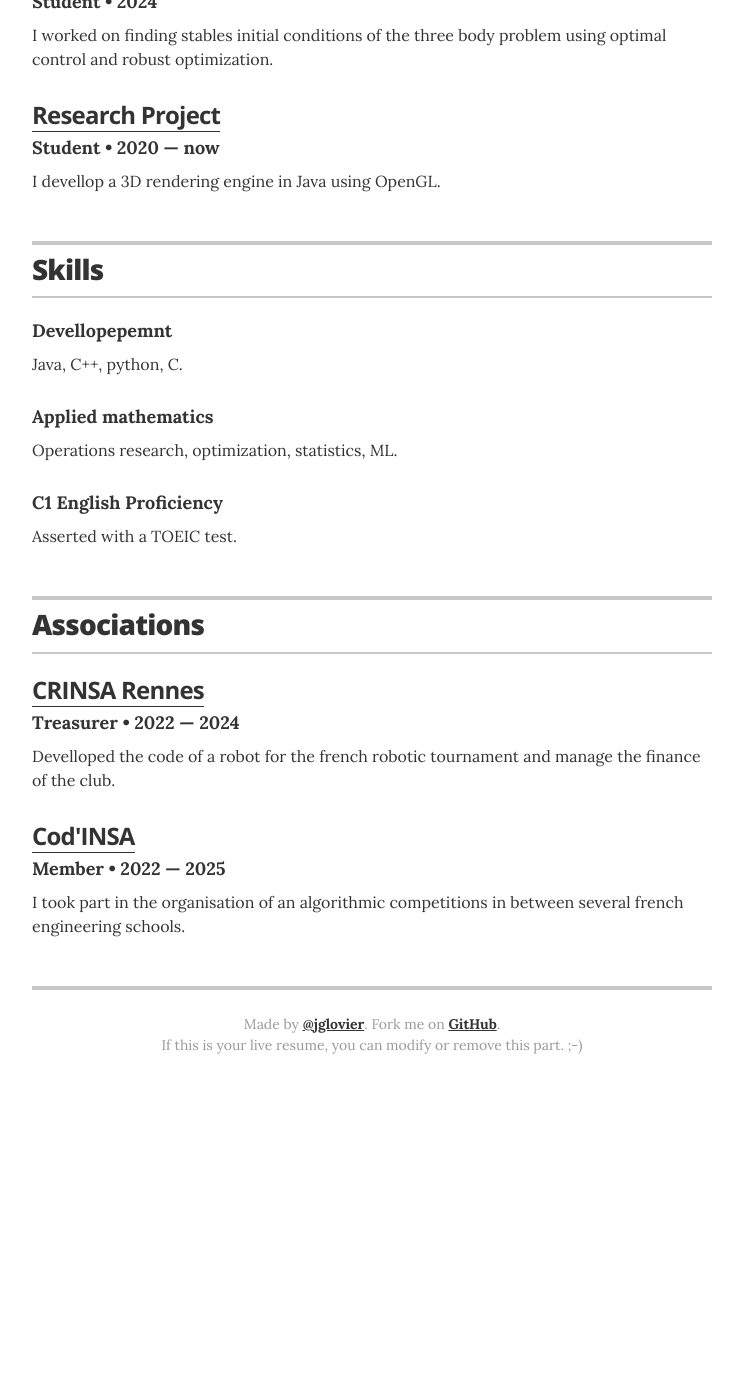
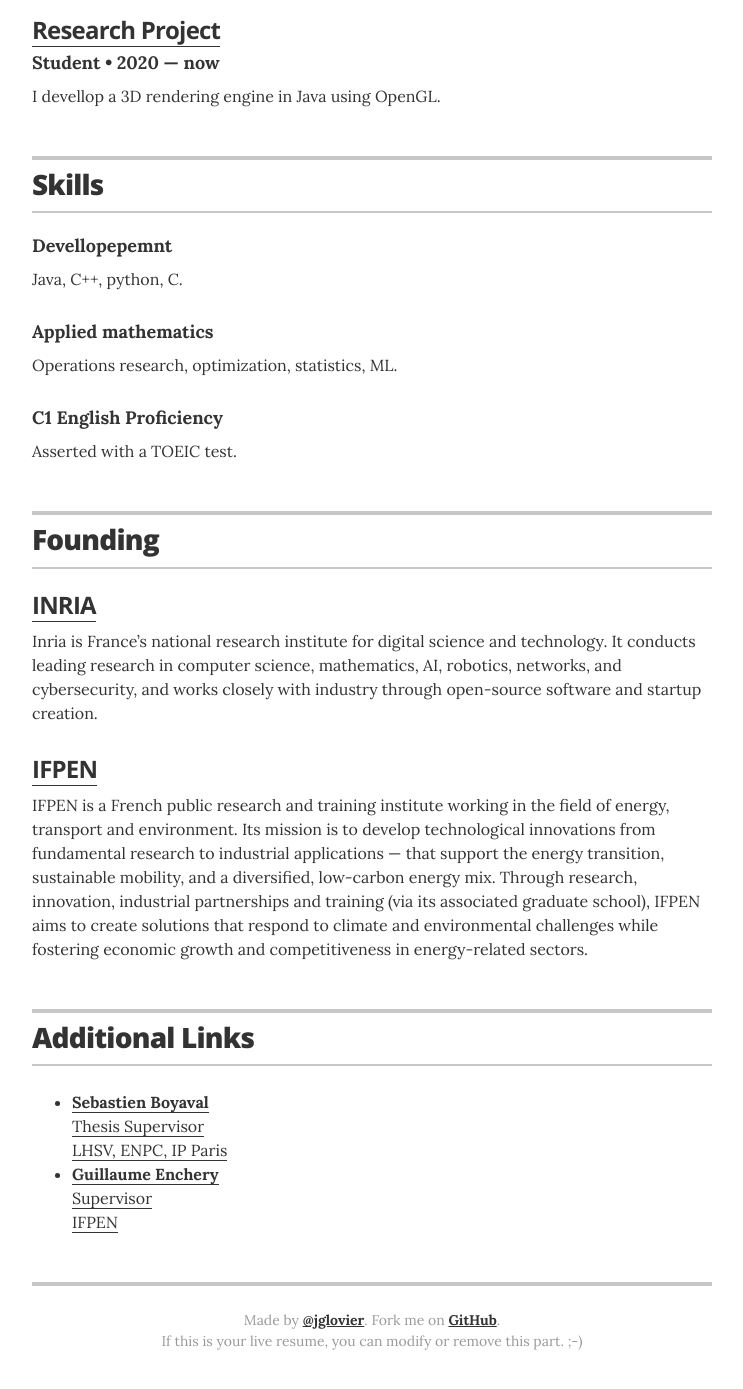
Before and after one commit to LeProblemeEDMN/LeProblemeEDMN.github.io, a Jekyll site: the page built from index.html, in a window 1280 px wide and 1400 px high, scrolled down 1630 px. Shown: the top 1389 px of the window, without its empty margins (268-1011 px from the left). Built offline with Jekyll 4.4.1, drawn with Linux system fonts in a browser that asks for light colours; before the commit the page ends 2734 px from its top, so only the background shows below that; some of the changed text lies outside the part shown.

Commit message:
summary V2

```diff
--- a/_config.yml
+++ b/_config.yml
@@ -1,6 +1,6 @@
 # Site settings
 title: "Baptiste Guilbery"
-description: "A resume template for Jekyll and GitHub Pages sites."
+description: "A resume."
 
 # Build settings
 markdown: kramdown
@@ -29,16 +29,16 @@
 # "no" to display an "I'm not looking for work" message,
 # or remove the resume_looking_for_work option entirely
 # to leave blank
-resume_looking_for_work:        "no"
+#resume_looking_for_work:        "no"
 
 # Decide which sections to use
 # comment out to hide
+resume_section_links:           true
 resume_section_experience:      true
 resume_section_education:       true
 resume_section_projects:        true
 resume_section_skills:          true
 # resume_section_recognition:     true
-#resume_section_links:           true
 resume_section_associations:    true
 # resume_section_interests:       true
 
--- a/_data/associations.yml
+++ b/_data/associations.yml
@@ -1,15 +1,16 @@
 # Associations
 # comment out the urls if you do not wish to display them
 
-- organization: CRINSA Rennes
+- organization: INRIA
   role: Treasurer
   year: 2022 &mdash; 2024
-  url: https://clubrobot.insa-rennes.fr/
-  summary: Develloped the code of a robot for the french robotic tournament and manage the finance of the club.
+  url: https://www.inria.fr/fr
+  summary: Inria is France’s national research institute for digital science and technology. It conducts leading research in computer science, mathematics, AI, robotics, networks, and cybersecurity, and works closely with industry through open-source software and startup creation.
 
 
-- organization: Cod'INSA
+
+- organization: IFPEN
   role: Member
   year: 2022 &mdash; 2025
-  url: https://codinsa.org/
-  summary: I took part in the organisation of an algorithmic competitions in between several french engineering schools.
+  url: https://www.ifpenergiesnouvelles.fr/
+  summary: IFPEN is a French public research and training institute working in the field of energy, transport and environment. Its mission is to develop technological innovations from fundamental research to industrial applications — that support the energy transition, sustainable mobility, and a diversified, low-carbon energy mix. Through research, innovation, industrial partnerships and training (via its associated graduate school), IFPEN aims to create solutions that respond to climate and environmental challenges while fostering economic growth and competitiveness in energy-related sectors.
--- a/_data/links.yml
+++ b/_data/links.yml
@@ -1,5 +1,9 @@
 # links
-- url: "#"
-  description: Springfield Jazz Enthusiasts
-- url: "#"
-  description: Springfield Young Professionals
+- url: https://team.inria.fr/matherials/team-members/sebastien-boyaval/
+  name: Sebastien Boyaval
+  title: Thesis Supervisor
+  affiliation: LHSV, ENPC, IP Paris
+- url: '#'
+  name: Guillaume Enchery
+  title: Supervisor
+  affiliation: IFPEN
--- a/_layouts/resume.html
+++ b/_layouts/resume.html
@@ -160,13 +160,13 @@
       <section class="content-section">
 
         <header class="section-header">
-          <h2>Associations</h2>
+          <h2>Founding</h2>
         </header>
 
         {% for association in site.data.associations %}
         <div class="resume-item" itemscope itemprop="memberOf" itemtype="http://schema.org/Organization">
           <h3 class="resume-item-title" itemprop="name">{% if association.url %}<a href="{{ association.url }}">{{ association.organization }}</a>{% else %}{{ association.organization }}{% endif %}</h3>
-          <h4 class="resume-item-details" itemprop="description">{{ association.role }} &bull; {{ association.year }}</h4>
+          <!--<h4 class="resume-item-details" itemprop="description">{{ association.role }} &bull; {{ association.year }}</h4>-->
           <p class="resume-item-copy">{{ association.summary }}</p>
         </div>
         {% endfor %}
@@ -206,7 +206,13 @@
         <div class="resume-item">
           <ul class="resume-item-list">
             {% for link in site.data.links %}
-            <li><a href={{ link.url }} itemprop="url">{{ link.description }}</a></li>
+            <li>
+              <a href="{{ link.url }}" itemprop="url">
+                <strong>{{ link.name }}</strong><br>
+                {% if link.title %}<span class="link-title">{{ link.title }}</span><br>{% endif %}
+                {% if link.affiliation %}<span class="link-affiliation">{{ link.affiliation }}</span>{% endif %}
+              </a>
+            </li>
             {% endfor %}
           </ul>
         </div>
```
